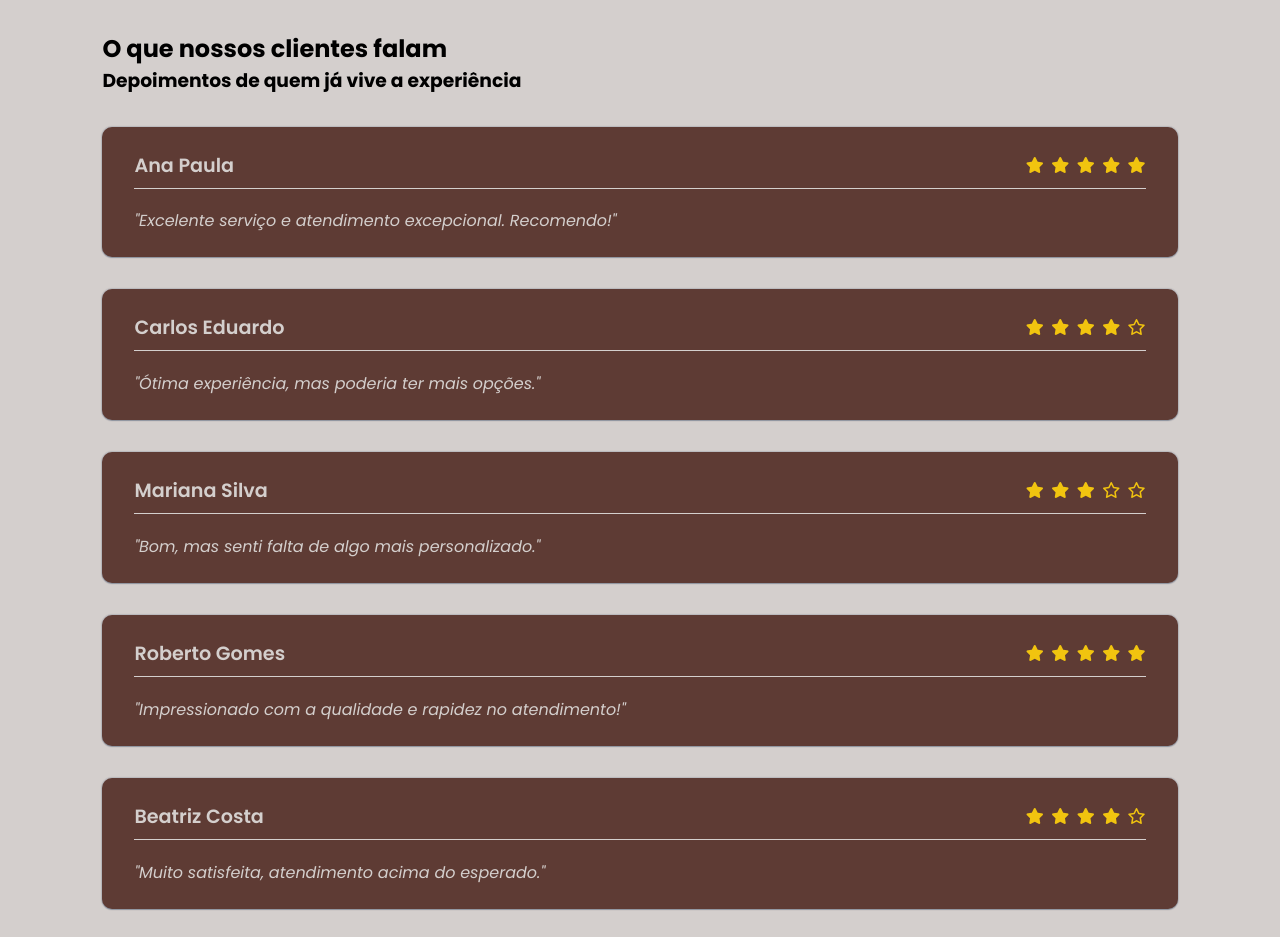
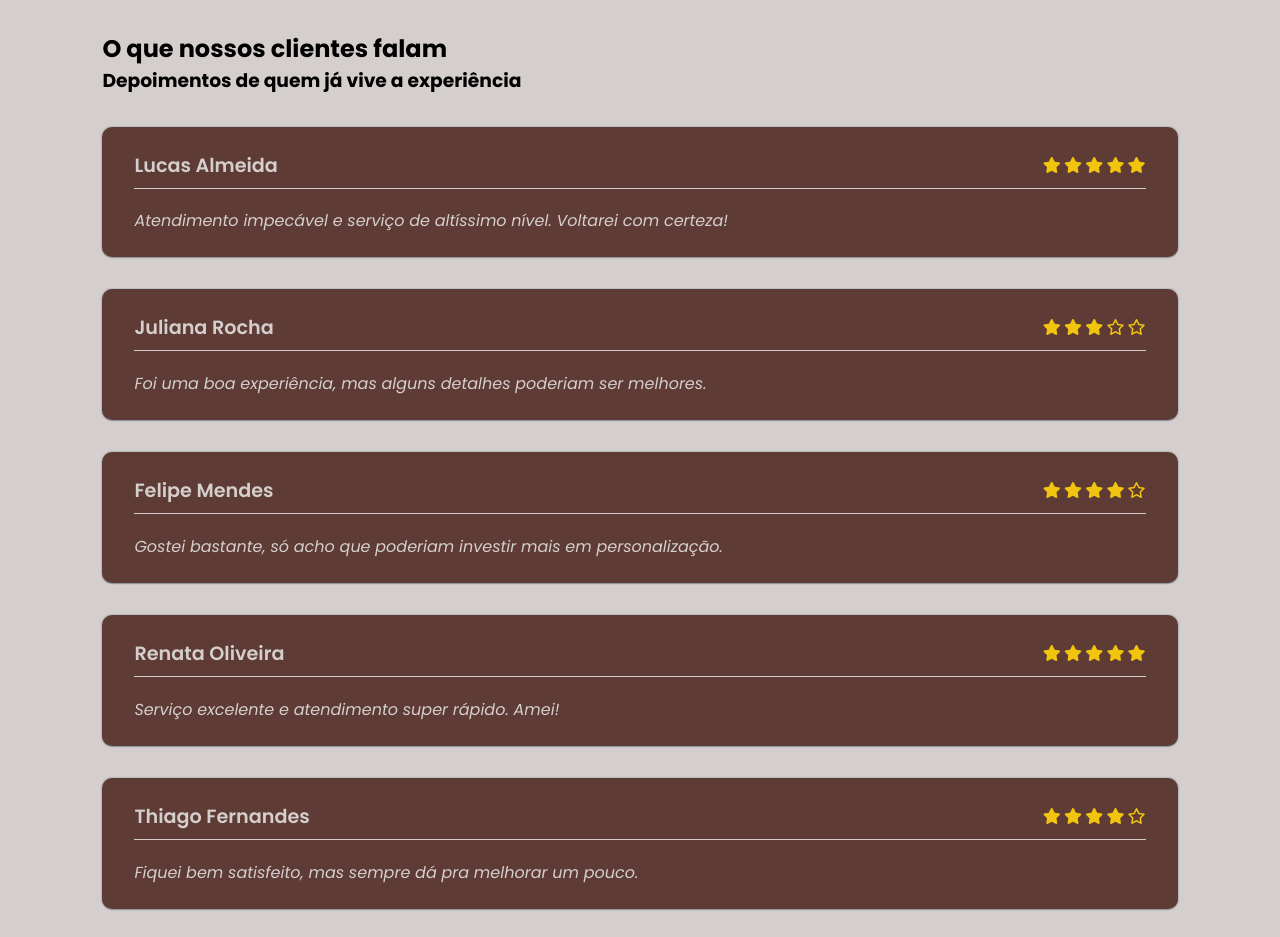
Before and after one commit to eduardomanhabosco/Imobiliaria, a plain HTML site: page index.html in a window 1280 px wide. Shown: the part 4140-5077 px from the top of the page. Drawn offline with nearby package versions, Linux system fonts and the light colour scheme.

Commit message:
Update avaliações dinamicas. Fixed #1

```diff
--- a/index.html
+++ b/index.html
@@ -152,87 +152,18 @@
             <div class="clientes_content">
               <h2 class="section-title">O que nossos clientes falam</h2>
               <h3 class="section-subtitle">Depoimentos de quem já vive a experiência</h3>
-                <div id="feedbacks">
+              <template id="feedback-template">
                 <div class="feedback">
                   <div class="feedback-content">
                     <div class="feedback-header">
-                                <span class="feedback-name">Ana Paula</span>
-                                <div class="feedback-rating">
-                                    <i class="fa-solid fa-star"></i>
-                                    <i class="fa-solid fa-star"></i>
-                                    <i class="fa-solid fa-star"></i>
-                                    <i class="fa-solid fa-star"></i>
-                                    <i class="fa-solid fa-star"></i>
+                      <span class="feedback-name"></span>
+                      <div class="feedback-rating"></div>
+                    </div>
+                    <p class="feedback-comment"></p>
                   </div>
                 </div>
-                            <p class="feedback-comment">"Excelente serviço e atendimento excepcional. Recomendo!"</p>
-                        </div>
-                    </div>
-
-                    <div class="feedback">
-                        <div class="feedback-content">
-                            <div class="feedback-header">
-                                <span class="feedback-name">Carlos Eduardo</span>
-                                <div class="feedback-rating">
-                                    <i class="fa-solid fa-star"></i>
-                                    <i class="fa-solid fa-star"></i>
-                                    <i class="fa-solid fa-star"></i>
-                                    <i class="fa-solid fa-star"></i>
-                                    <i class="fa-regular fa-star"></i>
-                                </div>
-                            </div>
-                            <p class="feedback-comment">"Ótima experiência, mas poderia ter mais opções."</p>
-                        </div>
-                    </div>
-
-                    <div class="feedback">
-                        <div class="feedback-content">
-                            <div class="feedback-header">
-                                <span class="feedback-name">Mariana Silva</span>
-                                <div class="feedback-rating">
-                                    <i class="fa-solid fa-star"></i>
-                                    <i class="fa-solid fa-star"></i>
-                                    <i class="fa-solid fa-star"></i>
-                                    <i class="fa-regular fa-star"></i>
-                                    <i class="fa-regular fa-star"></i>
-                                </div>
-                            </div>
-                            <p class="feedback-comment">"Bom, mas senti falta de algo mais personalizado."</p>
-                        </div>
-                    </div>
-
-                    <div class="feedback">
-                        <div class="feedback-content">
-                            <div class="feedback-header">
-                                <span class="feedback-name">Roberto Gomes</span>
-                                <div class="feedback-rating">
-                                    <i class="fa-solid fa-star"></i>
-                                    <i class="fa-solid fa-star"></i>
-                                    <i class="fa-solid fa-star"></i>
-                                    <i class="fa-solid fa-star"></i>
-                                    <i class="fa-solid fa-star"></i>
-                                </div>
-                            </div>
-                            <p class="feedback-comment">"Impressionado com a qualidade e rapidez no atendimento!"</p>
-                        </div>
-                    </div>
-
-                    <div class="feedback">
-                        <div class="feedback-content">
-                            <div class="feedback-header">
-                                <span class="feedback-name">Beatriz Costa</span>
-                                <div class="feedback-rating">
-                                    <i class="fa-solid fa-star"></i>
-                                    <i class="fa-solid fa-star"></i>
-                                    <i class="fa-solid fa-star"></i>
-                                    <i class="fa-solid fa-star"></i>
-                                    <i class="fa-regular fa-star"></i>
-                                </div>
-                            </div>
-                            <p class="feedback-comment">"Muito satisfeita, atendimento acima do esperado."</p>
-                        </div>
-                    </div>
-                </div>
+              </template>
+              <div id="feedbacks"></div>
             </div>
           </section>
     </main>
--- a/src/scripts/script.js
+++ b/src/scripts/script.js
@@ -50,3 +50,29 @@ $(document).ready(function() {
     })
 
 });
+
+const feedbacksData = [
+    { name: "Lucas Almeida", rating: 5, comment: "Atendimento impecável e serviço de altíssimo nível. Voltarei com certeza!" },
+    { name: "Juliana Rocha", rating: 3, comment: "Foi uma boa experiência, mas alguns detalhes poderiam ser melhores." },
+    { name: "Felipe Mendes", rating: 4, comment: "Gostei bastante, só acho que poderiam investir mais em personalização." },
+    { name: "Renata Oliveira", rating: 5, comment: "Serviço excelente e atendimento super rápido. Amei!" },
+    { name: "Thiago Fernandes", rating: 4, comment: "Fiquei bem satisfeito, mas sempre dá pra melhorar um pouco." }
+];
+
+const feedbackContainer = document.getElementById("feedbacks");
+const template = document.getElementById("feedback-template");
+
+feedbacksData.forEach(({ name, rating, comment }) => {
+    const clone = template.content.cloneNode(true);
+    clone.querySelector(".feedback-name").textContent = name;
+    clone.querySelector(".feedback-comment").textContent = comment;
+
+    const ratingContainer = clone.querySelector(".feedback-rating");
+    for (let i = 0; i < 5; i++) {
+        const star = document.createElement("i");
+        star.className = i < rating ? "fa-solid fa-star" : "fa-regular fa-star";
+        ratingContainer.appendChild(star);
+    }
+
+    feedbackContainer.appendChild(clone);
+});
```
Also changed, not shown: src/images/wave.svg (deleted). Lines whose indentation alone changed are shown as unchanged.
